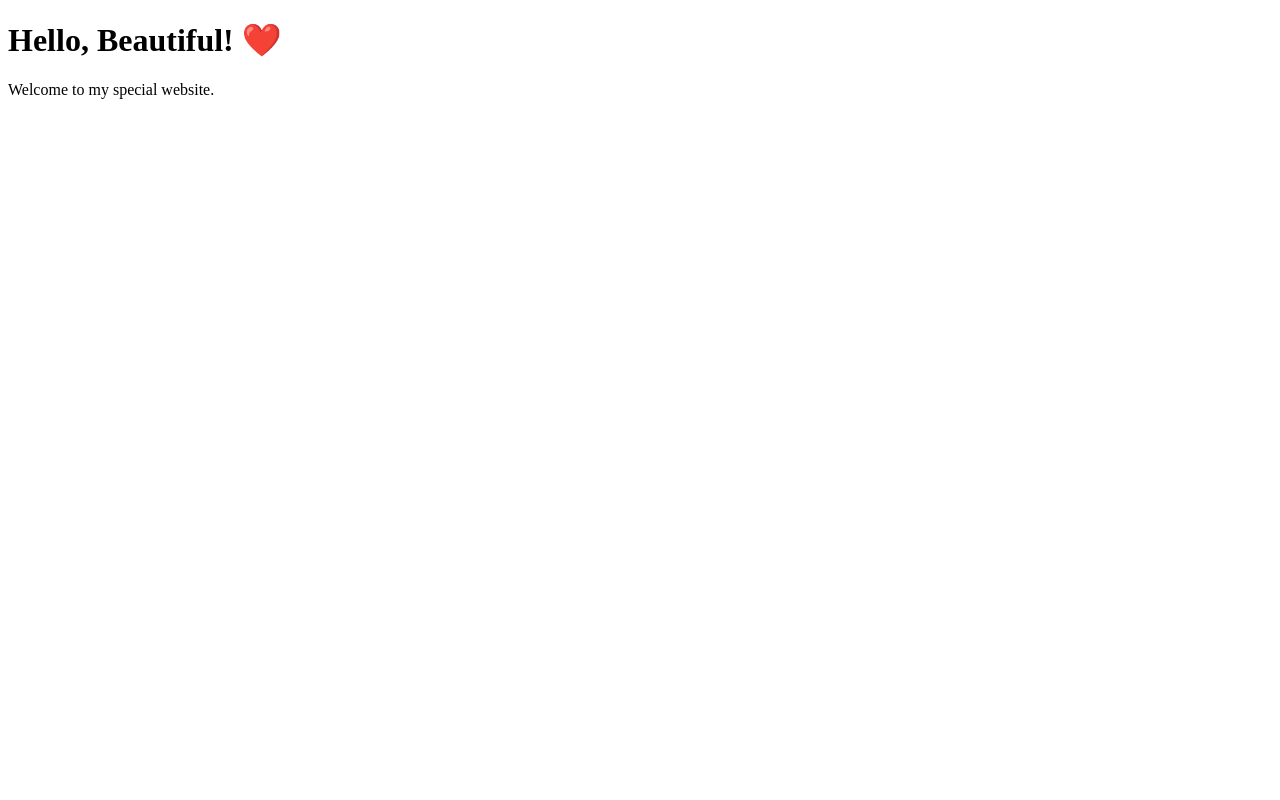
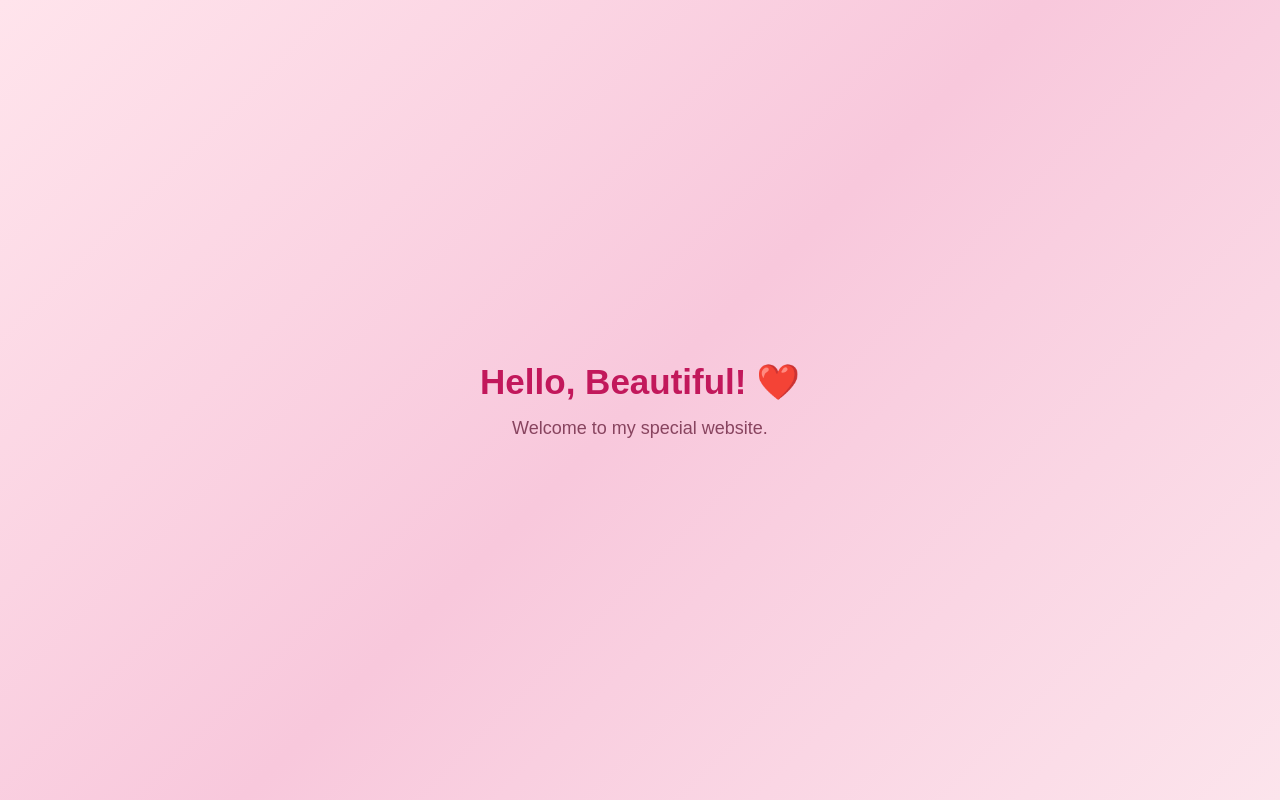
Before and after one commit to frhnhfzi/test, a plain HTML site: page index.html in a window 1280 px wide. Drawn offline with Linux system fonts and the light colour scheme.

Commit message:
Update index.html

```diff
--- a/index.html
+++ b/index.html
@@ -1,12 +1,24 @@
+
 <!DOCTYPE html>
-<html>
+<html lang="en">
 <head>
-    <title>My Love Website</title>
+    <meta charset="UTF-8">
+    <meta name="viewport" content="width=device-width, initial-scale=1.0">
+
+    <title>For Someone Special ❤️</title>
+
+    <link rel="stylesheet" href="style.css">
 </head>
+
 <body>
 
-    <h1>Hello, Beautiful! ❤️</h1>
-    <p>Welcome to my special website.</p>
+    <div class="container">
+
+        <h1>Hello, Beautiful! ❤️</h1>
+
+        <p>Welcome to my special website.</p>
+
+    </div>
 
 </body>
 </html>
```
